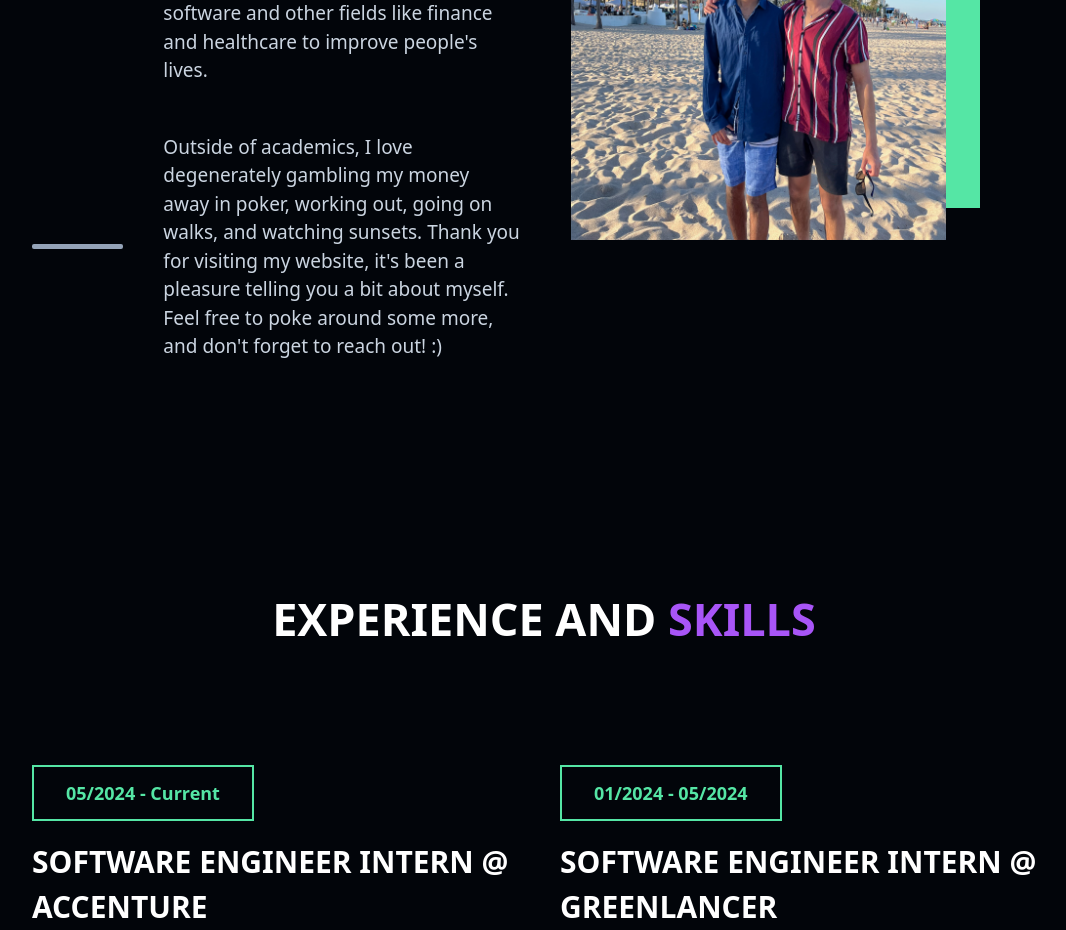
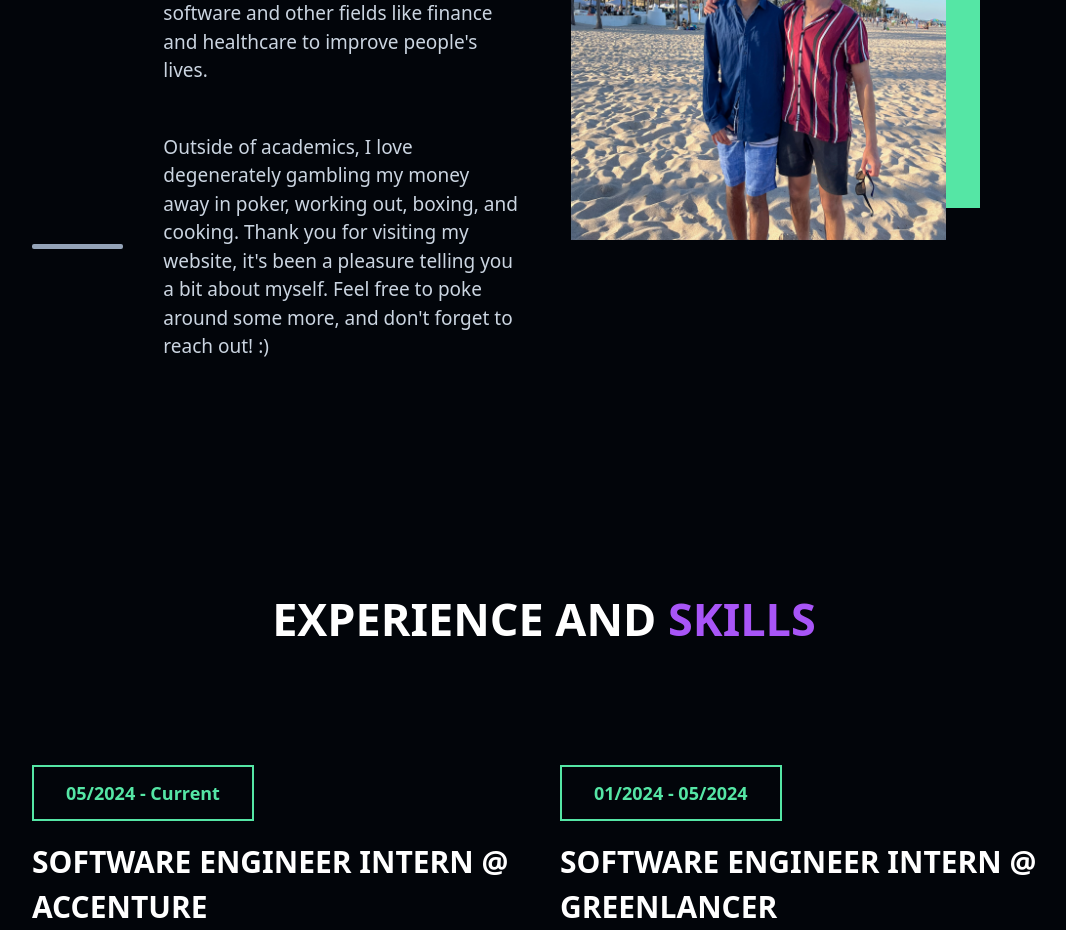
Before and after one commit to rjshs/Personal-Portfolio, a Next.js app: page / in a window 1280 px wide. Shown: the part 1340-2270 px from the top of the page, without its empty margins (96-1162 px from the left). Built offline with nearby package versions, Linux system fonts and the light colour scheme.

Commit message:
changed about

```diff
--- a/components/About.tsx
+++ b/components/About.tsx
@@ -24,7 +24,7 @@ const About = () => {
                     <div className="mb-[3rem] flex items-center md:space-x-10">
                         <span className="w-[100px] hidden md:block h-[5px] bg-slate-400 rounded-sm"></span>
                         <p className="text-[19px] text-slate-300 w-[80%]">
-                            Outside of academics, I love degenerately gambling my money away in poker, working out, going on walks, and watching sunsets. Thank you for
+                            Outside of academics, I love degenerately gambling my money away in poker, working out, boxing, and cooking. Thank you for
                             visiting my website, it&apos;s been a pleasure telling you a bit about myself. Feel free to poke around some more, and don&apos;t forget to reach out! :)
                         </p>
                     </div>
```
